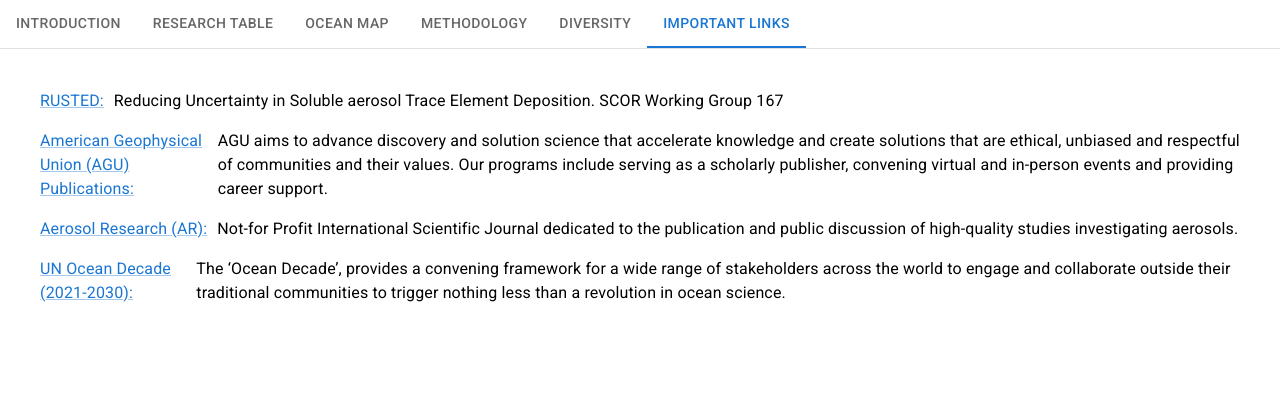
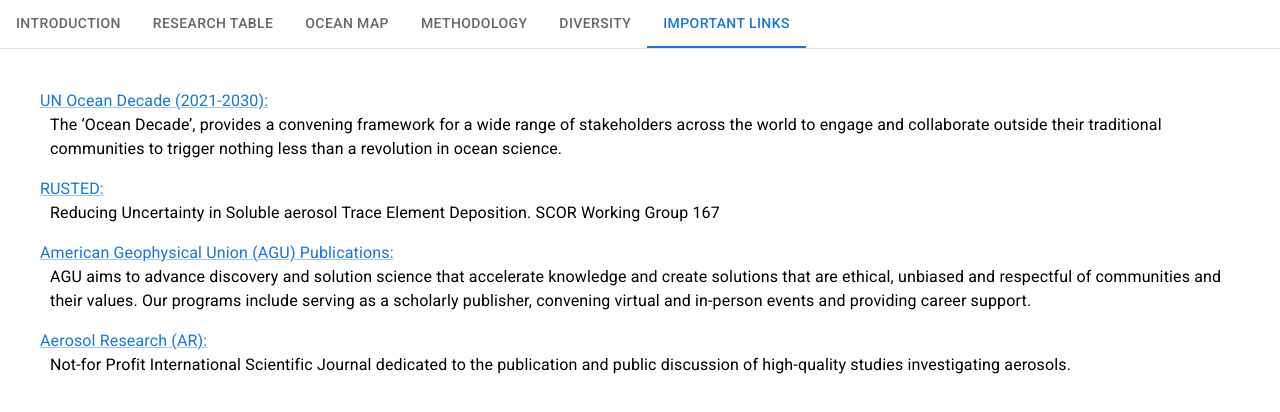
Before and after one commit to ocean-trace-research/research-visualization, a React (Create React App) app in the folder research-table/: page / in a window 1280 px wide. Both pictures are taken after a click on the tab "IMPORTANT LINKS". Shown: the top 412 px of the page. Built offline with nearby package versions, Linux system fonts and the light colour scheme.

Commit message:
Updated papers and website functionalities

```diff
--- a/research-table/src/App.js
+++ b/research-table/src/App.js
@@ -1,13 +1,23 @@
 import './App.css';
-import ExcelTable from './table/ExcelTable';
 import Home from './home/Home';
+import { ThemeProvider, createTheme } from '@mui/material/styles';
+import CssBaseline from '@mui/material/CssBaseline';
+
+const darkTheme = createTheme({
+  palette: {
+    mode: 'dark',
+  },
+});
 
 function App() {
 
   return (
+  // <ThemeProvider theme={darkTheme}>
+    // <CssBaseline />
     <div className="App">
-        <Home />
+      <Home />
     </div>
+  // </ThemeProvider>
   );
 }
 
--- a/research-table/src/home/Home.js
+++ b/research-table/src/home/Home.js
@@ -12,6 +12,7 @@
     const [ocean, setOcean] = React.useState("");
 
     const handleChange = (event, newValue) => {
+        setOcean("")
         setValue(newValue);
     };
 
@@ -20,9 +21,9 @@
         setValue("2")
     }
     const selectedOcean = (selectedOcean) => {
-        if (selectedOcean != "") {
+        // if (selectedOcean != "") {
             openResearchTable(selectedOcean)
-        }
+        // }
     }
 
     return (
@@ -43,7 +44,7 @@
                         </Box>
                         <TabPanel value="1"></TabPanel>
                         <TabPanel value="2"><ExcelTable ocean={ocean} /></TabPanel>
-                        <TabPanel value="3">< OceanMap selectedOcean={selectedOcean} /></TabPanel>
+                        <TabPanel value="3"><OceanMap selectedOcean={selectedOcean} /></TabPanel>
                         <TabPanel value="4"></TabPanel>
                         <TabPanel value="5"></TabPanel>
                         <TabPanel value="6"><Overview /></TabPanel>
--- a/research-table/src/ocean-map/OceanMap.js
+++ b/research-table/src/ocean-map/OceanMap.js
@@ -99,8 +99,8 @@
 ];
 
 // Swap [lng, lat] → [lat, lng]
-const swapCoordinates = coords =>
-    coords.map(polygon => polygon.map(([lng, lat]) => [lat, lng]));
+// const swapCoordinates = coords =>
+//     coords.map(polygon => polygon.map(([lng, lat]) => [lat, lng]));
 
 // Fit to oceans
 const FitToOceans = ({ polygons }) => {
@@ -133,9 +133,9 @@
     const [traceElements, setTraceElements] = useState(traceElementsList)
 
     const sortPapersByOcean = oceanName => event => {
-        if (oceanName != "") {
+        // if (oceanName != "") {
             selectedOcean(oceanName)
-        }
+        // }
     }
 
     const filterStudies = (traceElements) => {
--- a/research-table/src/overview/Overview.js
+++ b/research-table/src/overview/Overview.js
@@ -1,29 +1,52 @@
-import { List, ListItem, Link, Typography } from '@mui/material';
+import { List, ListItem, Link, Typography, Box, Grid2 as Grid } from '@mui/material';
 
 function Overview() {
+    const links = [
+        {
+            url: "https://oceandecade.org/",
+            title: "UN Ocean Decade (2021-2030)",
+            description: "The ‘Ocean Decade’, provides a convening framework for a wide range of stakeholders across the world to engage and collaborate outside their traditional communities to trigger nothing less than a revolution in ocean science.",
+            active: true
+        },
+        {
+            url: "https://scor-int.org/group/reducing-uncertainty-in-soluble-aerosol-trace-element-deposition-rusted/",
+            title: "RUSTED",
+            description: "Reducing Uncertainty in Soluble aerosol Trace Element Deposition. SCOR Working Group 167",
+            active: true
+        },
+        {
+            url: "https://agupubs.onlinelibrary.wiley.com/",
+            title: "American Geophysical Union (AGU) Publications",
+            description: `AGU aims to advance discovery and solution science that accelerate knowledge and create solutions that are ethical, unbiased and respectful of communities and their values.
+                        Our programs include serving as a scholarly publisher, convening virtual and in-person events and providing career support.`,
+            active: true
+        },
+        {
+            url: "https://www.aerosol-research.net/",
+            title: "Aerosol Research (AR)",
+            description: "Not-for Profit International Scientific Journal dedicated to the publication and public discussion of high-quality studies investigating aerosols.",
+            active: true
+        }
+    ]
 
     return (
         <div className="Overview">
             <List>
-                <ListItem>
-                    <Link href="https://scor-int.org/group/reducing-uncertainty-in-soluble-aerosol-trace-element-deposition-rusted/"
-                    target="_blank">RUSTED:</Link>
-                    <Typography sx={{ marginLeft: "10px" }} variant="body1">Reducing Uncertainty in Soluble aerosol Trace Element Deposition. SCOR Working Group 167</Typography>
-                </ListItem>
-                <ListItem>
-                    <Link href="https://agupubs.onlinelibrary.wiley.com/" target="_blank">American Geophysical Union (AGU) Publications:</Link>
-                    <Typography sx={{ marginLeft: "10px" }} variant="body1">AGU aims to advance discovery and solution science that accelerate knowledge and create solutions that are ethical, unbiased and respectful of communities and their values.
-                        Our programs include serving as a scholarly publisher, convening virtual and in-person events and providing career support.</Typography>
-                </ListItem>
-                <ListItem>
-                    <Link href="https://www.aerosol-research.net/" target="_blank">Aerosol Research (AR):</Link>
-                    <Typography sx={{ marginLeft: "10px" }} variant="body1">Not-for Profit International Scientific Journal dedicated to the publication and public discussion of high-quality studies investigating aerosols.</Typography>
-                </ListItem>
-                <ListItem>
-                    <Link href="https://oceandecade.org/" target="_blank">UN Ocean Decade (2021-2030):</Link>
-                    <Typography sx={{ marginLeft: "10px" }} variant="body1">The ‘Ocean Decade’, provides a convening framework for a wide range of stakeholders across the world to engage and collaborate outside their traditional communities to trigger nothing less than a revolution in ocean science.</Typography>
-                </ListItem>
-
+                {links.map((link) => {
+                    if (link.active) {
+                        return (<ListItem>
+                            <Grid size={{ desktop: 12, mobile: 12 }}>
+                                <Grid size={{ xs: 12, sm: 3, md: 3 }}>
+                                    <Link href={link.url}
+                                        target="_blank">{link.title}:</Link>
+                                </Grid>
+                                <Grid size={{ xs: 12, sm: 8, md: 8 }}>
+                                    <Typography sx={{ marginLeft: "10px" }} variant="body1">{link.description}</Typography>
+                                </Grid>
+                            </Grid>
+                        </ListItem>)
+                    }
+                })}
             </List>
         </div>
     );
--- a/research-table/src/table/ExcelTable.js
+++ b/research-table/src/table/ExcelTable.js
@@ -224,7 +224,7 @@
                                         <TableCell sx={{ width: '5%' }}>{row[1]}</TableCell>
                                         <TableCell sx={{ width: '55%' }}>{row[2]}</TableCell>
                                         <TableCell sx={{ width: '5%' }}><Link color="primary" href={row[3]} target="_blank"><OpenInNewIcon/></Link></TableCell>
-                                        <TableCell sx={{ width: '15%' }}>{row[13].replaceAll("|", " ")}</TableCell>
+                                        <TableCell sx={{ width: '15%' }}>{row[13]?.replaceAll("|", " ")??""}</TableCell>
                                     </TableRow>
                                 ))}
                                 {emptyRows > 0 && (
```
Also changed, not shown: 1 other file (tests, documents, lock files or other folders).
